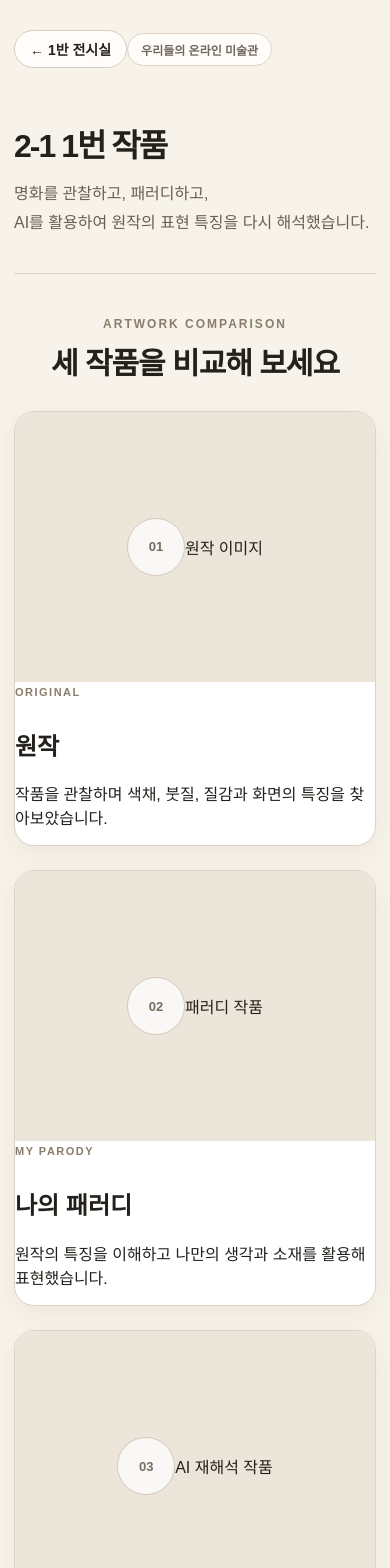
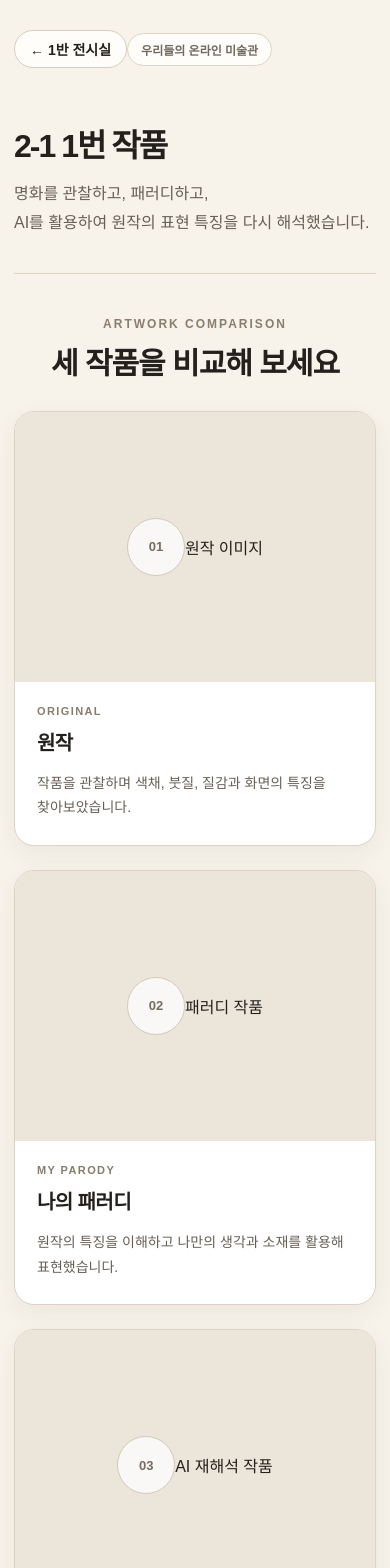
Before and after one commit to vizitostar-ctrl/our-art-museum, a Next.js app: page /class/1/student/1 in a window 390 px wide. Shown: the top 1568 px of the page. Built offline with nearby package versions, Linux system fonts and the light colour scheme.

Commit message:
Update globals.css

```diff
--- a/app/globals.css
+++ b/app/globals.css
@@ -1225,3 +1225,136 @@ img {
     width: 100%;
   }
 }
+
+
+/* =========================================
+   11. 학생 개인 작품관 - 작품 설명 영역 개선
+   원작 / 패러디 / AI 재해석 카드
+========================================= */
+
+/*
+  현재 개인 작품 페이지에서 사용하는
+  artwork-card-text와 기존 artwork-info를
+  모두 같은 디자인으로 처리합니다.
+*/
+
+.artwork-card-text,
+.artwork-info {
+  padding: 26px 28px 30px;
+}
+
+
+/* ORIGINAL / MY PARODY / AI REINTERPRETATION */
+
+.artwork-card-text .artwork-type,
+.artwork-info .artwork-type {
+  display: block;
+  margin: 0 0 11px;
+  color: #8a7c6b;
+  font-size: 11px;
+  font-weight: 800;
+  letter-spacing: 1.4px;
+  line-height: 1.4;
+}
+
+
+/* 원작 / 나의 패러디 / AI 재해석 제목 */
+
+.artwork-card-text h2,
+.artwork-card-text h3,
+.artwork-info h2,
+.artwork-info h3 {
+  margin: 0;
+  color: #24211d;
+  font-size: 22px;
+  font-weight: 800;
+  line-height: 1.35;
+  letter-spacing: -0.6px;
+}
+
+
+/* 작품 설명 */
+
+.artwork-card-text p,
+.artwork-info p {
+  margin: 14px 0 0;
+  color: #685f55;
+  font-size: 14px;
+  line-height: 1.8;
+  word-break: keep-all;
+}
+
+
+/* 세 카드의 설명 영역 높이를 자연스럽게 맞춤 */
+
+.artwork-card {
+  display: flex;
+  flex-direction: column;
+}
+
+.artwork-card-text,
+.artwork-info {
+  flex: 1;
+}
+
+
+/* =========================================
+   작품 이미지
+   가로 / 세로 / 정사각형 모두 대응
+========================================= */
+
+.artwork-image {
+  position: relative;
+  width: 100%;
+  aspect-ratio: 4 / 3;
+  display: flex;
+  align-items: center;
+  justify-content: center;
+  overflow: hidden;
+  background: #ebe5da;
+}
+
+.artwork-image img {
+  width: 100%;
+  height: 100%;
+  object-fit: contain;
+  object-position: center;
+  background: #ebe5da;
+}
+
+
+/* =========================================
+   태블릿
+========================================= */
+
+@media (max-width: 1100px) {
+  .artwork-card-text,
+  .artwork-info {
+    padding: 24px 25px 27px;
+  }
+}
+
+
+/* =========================================
+   모바일
+========================================= */
+
+@media (max-width: 700px) {
+  .artwork-card-text,
+  .artwork-info {
+    padding: 22px 22px 25px;
+  }
+
+  .artwork-card-text h2,
+  .artwork-card-text h3,
+  .artwork-info h2,
+  .artwork-info h3 {
+    font-size: 20px;
+  }
+
+  .artwork-card-text p,
+  .artwork-info p {
+    font-size: 14px;
+    line-height: 1.75;
+  }
+}
```
